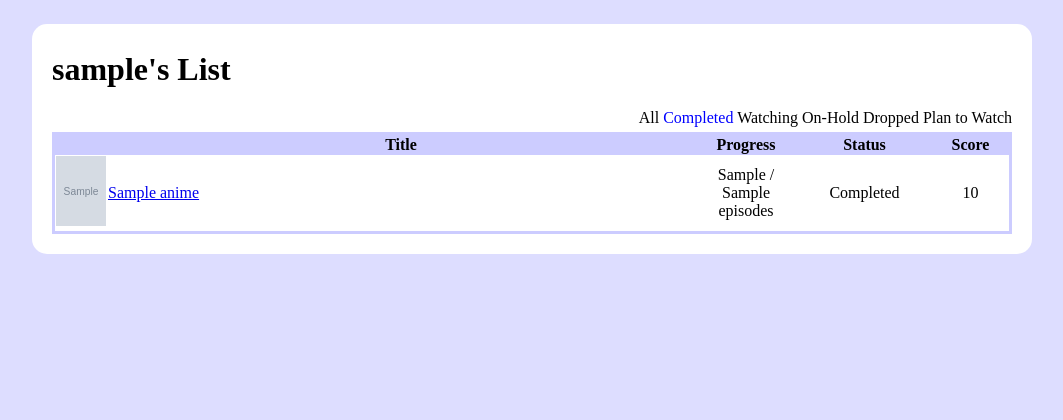
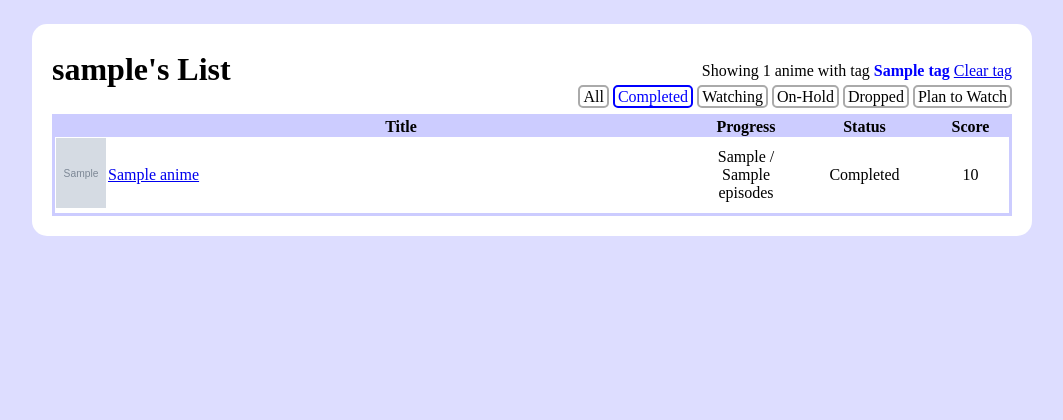
Before and after one commit to bntti/animelist, a Flask app: template templates/list.html in a window 1280 px wide. Shown: the part 46-466 px from the top of the page, without its empty margins (108-1171 px from the left). Run offline with Flask 2, Linux system fonts and the light colour scheme; the visitor is signed in with stand-in values (Sample User, id 1); the template is opened without the code that fills it: most values are stand-ins (such as "Sample title", 1, 10 or a date in 2020); grey boxes marked "Sample" are stand-in pictures.

Commit message:
Preserve tag when browsing /list/<username> and improve appearance of /list/<username>

```diff
--- a/routes.py
+++ b/routes.py
@@ -38,10 +38,15 @@ def list_get(username) -> Union[str, Response]:
     tag = request.args["tag"] if "tag" in request.args else ""
     status = request.args["status"] if "status" in request.args else "All"
     list_data = list_service.get_list_data(user_id, status, tag)
+    base_url = f"/list/{url_encode(username)}?"
+    status_url = f"{base_url}status={status}"
+    base_url = base_url if not tag else f"{base_url}tag={tag}&"
 
     return render_template(
         "list.html",
-        base_url=f"/list/{url_encode(username)}",
+        base_url=base_url,
+        status_url=status_url,
+        tag=tag,
         username=username,
         own_profile=own_profile,
         list_data=list_data,
--- a/static/list.css
+++ b/static/list.css
@@ -1,3 +1,48 @@
+.grid-container {
+  display: grid;
+  grid-template-areas:
+    "h1     links"
+    "submit links";
+  margin-bottom: 5px;
+  align-items: end;
+}
+
+.h1 {
+  grid-area: h1;
+}
+
+.submit {
+  grid-area: submit;
+  display: flex;
+}
+
+.links {
+  grid-area: links;
+  text-align: right;
+  margin-bottom: 3px;
+}
+.links p {
+  margin-top: 0px;
+  margin-bottom: 8px;
+}
+.links p strong {
+  color: blue;
+}
+.links a.status {
+  align-items: center;
+  text-decoration: none;
+  border-style: solid;
+  border-color: #aaa;
+  border-radius: 5px;
+  border-width: 2px;
+  padding: 1px 3px;
+  color: #000;
+}
+.links a.selected {
+  color: #00f !important;
+  border-color: #00f !important;
+}
+
 table {
   width: 100%;
 }
@@ -27,22 +72,3 @@ tr {
 .f {
   width: 75px;
 }
-
-.links {
-  text-align: right;
-}
-.links a {
-  align-items: center;
-  text-decoration: none;
-  color: #000;
-}
-
-.links .selected {
-  color: #00f;
-}
-
-.grid-container {
-  display: grid;
-  grid-template-columns: auto auto;
-  margin: 5px 0px;
-}
--- a/templates/list.html
+++ b/templates/list.html
@@ -6,21 +6,30 @@
 
 {% block content %}
 
-<h1>{{username}}'s List</h1>
 
 <div class="grid-container">
-    <div>
+    <div class="h1">
+        <h1>{{username}}'s List</h1>
+    </div>
+    <div class="submit">
         {% if list_data | length > 0 and own_profile %}
-        <input form="listform" type="submit" value="Submit changes" />
+        <input style="align-self: flex-end" form="listform" type="submit" value="Submit changes" />
         {% endif %}
     </div>
     <div class="links">
-        <a {% if status=="All" %} class="selected" {% endif %} href="{{base_url}}">All</a>
-        <a {% if status=="Completed" %} class="selected" {% endif %} href="{{base_url}}?status=Completed">Completed</a>
-        <a {% if status=="Watching" %} class="selected" {% endif %} href="{{base_url}}?status=Watching">Watching</a>
-        <a {% if status=="On-Hold" %} class="selected" {% endif %} href="{{base_url}}?status=On-Hold">On-Hold</a>
-        <a {% if status=="Dropped" %} class="selected" {% endif %} href="{{base_url}}?status=Dropped">Dropped</a>
-        <a {% if status=="Plan to Watch" %} class="selected" {% endif %} href="{{base_url}}?status=Plan%20to%20Watch">
+        <p>
+            Showing {{list_data | length}} anime
+            {% if tag %}
+            with tag <strong>{{tag}}</strong>
+            <a href="{{status_url}}">Clear tag</a>
+            {% endif %}
+        </p>
+        <a class="status {{'selected' if status=='All'}}" href="{{base_url}}">All</a>
+        <a class="status {{'selected' if status=='Completed'}}" href="{{base_url}}status=Completed">Completed</a>
+        <a class="status {{'selected' if status=='Watching'}}" href="{{base_url}}status=Watching">Watching</a>
+        <a class="status {{'selected' if status=='On-Hold'}}" href="{{base_url}}status=On-Hold">On-Hold</a>
+        <a class="status {{'selected' if status=='Dropped'}}" href="{{base_url}}status=Dropped">Dropped</a>
+        <a class="status {{'selected' if status=='Plan to Watch'}}" href="{{base_url}}status=Plan%20to%20Watch">
             Plan to Watch
         </a>
     </div>
@@ -123,10 +132,8 @@
     <input style="margin-top: 5px" type="submit" value="Submit changes" />
 </form>
 {% endif %}
-{% elif status == 'All' %}
-<p><strong>No anime in list</strong></p>
 {% else %}
-<p><strong>No anime in list with status {{status}}</strong></p>
+<p><strong>No anime Found</strong></p>
 {% endif %}
 
 {% endblock %}
```
